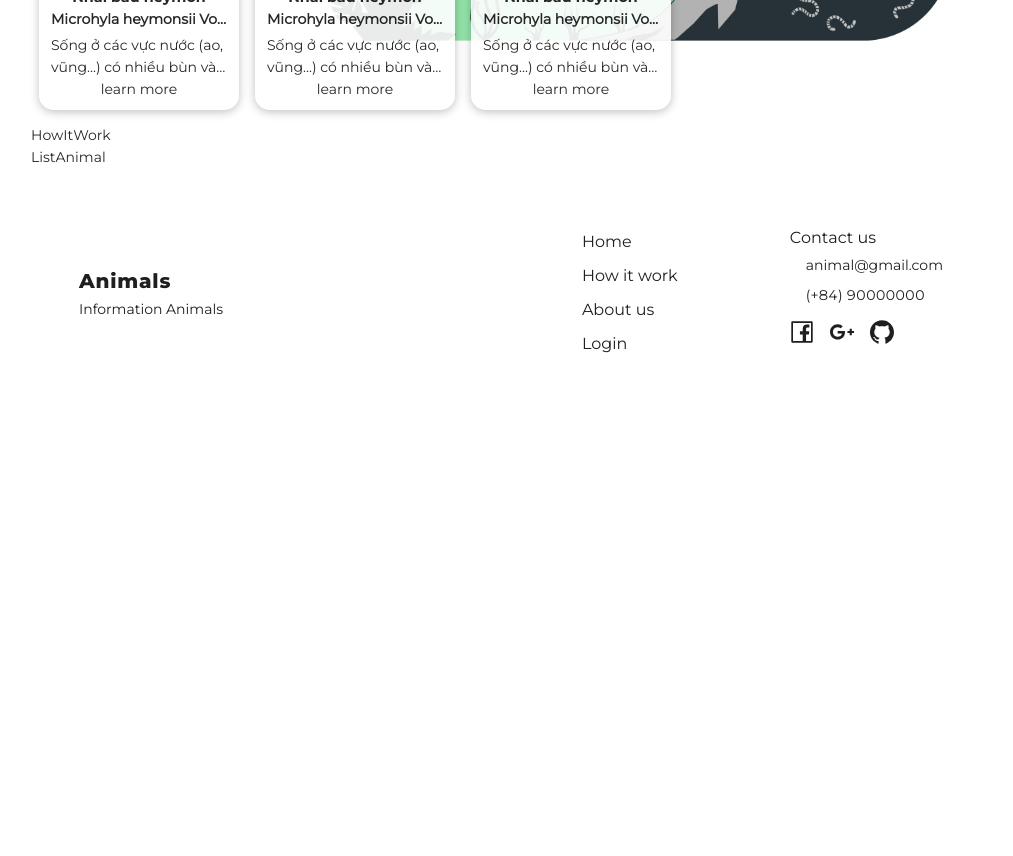
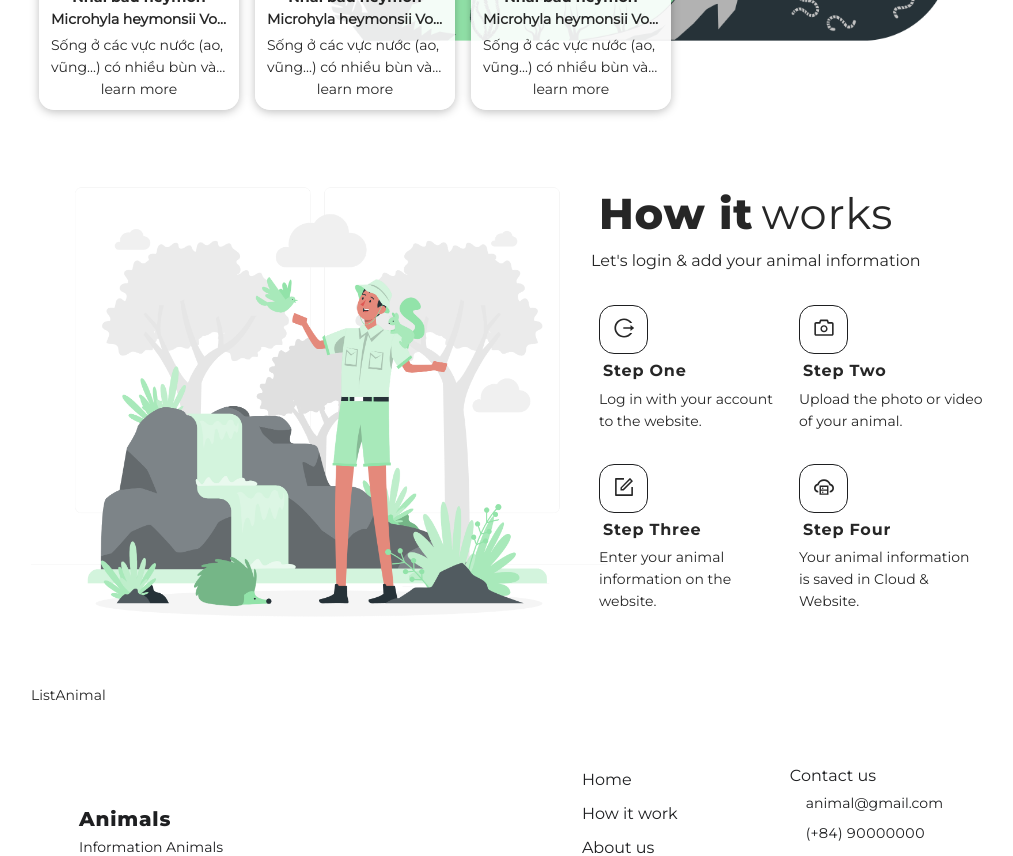
Before and after one commit to NahnDev/animal-dictionary, a React (Create React App) app: page /home in a window 1280 px wide. Shown: the part 520-1376 px from the top of the page, without its empty margins (129-1142 px from the left). Before the commit the page ends 938 px from the top, so only its background shows below. Built offline with nearby package versions, Linux system fonts and the light colour scheme.

Commit message:
Components How It Work in Home Pages

```diff
--- a/src/constants/content.ts
+++ b/src/constants/content.ts
@@ -3,6 +3,10 @@ import {
     GooglePlusOutlined,
     GithubOutlined,
     SearchOutlined,
+    LogoutOutlined,
+    CameraOutlined,
+    CloudServerOutlined,
+    FormOutlined,
 } from '@ant-design/icons'
 
 export const CONTENT_COMPONENT = {
@@ -49,4 +53,33 @@ export const CONTENT_HOME = {
             icon: SearchOutlined,
         },
     },
+
+    howitwork: {
+        title: 'How it',
+        descTitle: 'works',
+        desc: "Let's login & add your animal information",
+
+        listStep: [
+            {
+                icon: LogoutOutlined,
+                title: 'Step One',
+                desc: 'Log in with your account to the website.',
+            },
+            {
+                icon: CameraOutlined,
+                title: 'Step Two',
+                desc: 'Upload the photo or video of your animal.',
+            },
+            {
+                icon: FormOutlined,
+                title: 'Step Three',
+                desc: 'Enter your animal information on the website.',
+            },
+            {
+                icon: CloudServerOutlined,
+                title: 'Step Four',
+                desc: 'Your animal information is saved in Cloud & Website.',
+            },
+        ],
+    },
 }
--- a/src/pages/Home/components/howitwork.tsx
+++ b/src/pages/Home/components/howitwork.tsx
@@ -1,7 +1,44 @@
-type IProps = {}
+import { Col, Row } from 'antd'
+
+type IProps = {
+    className: string
+    content: any
+}
 
 function HowItWork(props: IProps) {
-    return <div>HowItWork</div>
+    const { className, content } = props
+    return (
+        <Row justify="end" align="middle" className={`${className}`}>
+            <Col xs={10}>
+                <Row>
+                    <span className={`${className}--title`}>{content.title}</span>
+                    <span className={`${className}--title-desc`}>{content.descTitle}</span>
+                </Row>
+                <Row>
+                    <span className={`${className}--desc`}>{content.desc}</span>
+                </Row>
+                <Row>
+                    {content.listStep.map((step: any, index: any) => {
+                        return (
+                            <Col xs={12} key={`step-${index}`} className={`${className}--item`}>
+                                <Row>
+                                    <span className={`${className}--item-icon`}>
+                                        <step.icon />
+                                    </span>
+                                </Row>
+                                <Row>
+                                    <span className={`${className}--item-title`}>{step.title}</span>
+                                </Row>
+                                <Row>
+                                    <span className={`${className}--item-desc`}>{step.desc}</span>
+                                </Row>
+                            </Col>
+                        )
+                    })}
+                </Row>
+            </Col>
+        </Row>
+    )
 }
 
 export default HowItWork
--- a/src/pages/Home/home.scss
+++ b/src/pages/Home/home.scss
@@ -94,4 +94,47 @@
             }
         }
     }
+
+    &__howitwork {
+        height: 35rem;
+        background-image: url(./../../assets/img/Nature-rafiki.png);
+        background-size: 60%;
+        background-repeat: no-repeat;
+
+        &--title {
+            margin-left: 0.5rem;
+            font-family: $MontserratExtraBold;
+            font-size: 2.7rem;
+            letter-spacing: 0.05rem;
+
+            &-desc {
+                margin-left: 0.5rem;
+                font-size: 2.7rem;
+                letter-spacing: 0.05rem;
+            }
+        }
+
+        &--desc {
+            font-size: 1rem;
+            margin-bottom: 1rem;
+        }
+
+        &--item {
+            padding: 1rem 0.5rem;
+
+            &-icon {
+                padding: 0.5rem 0.85rem;
+                font-size: 1.25rem;
+                border: 1px solid $color_eerie_black;
+                border-radius: 15px;
+            }
+
+            &-title {
+                margin: 0.25rem 0 0.25rem 0.25rem;
+                font-family: $MontserratBold;
+                letter-spacing: 0.05rem;
+                font-size: 1rem;
+            }
+        }
+    }
 }
--- a/src/pages/Home/index.tsx
+++ b/src/pages/Home/index.tsx
@@ -40,7 +40,7 @@ function Home(props: IProps) {
                         },
                     ]}
                 />
-                <HowItWork />
+                <HowItWork className={`${className}__howitwork`} content={content.howitwork} />
                 <ListAnimal />
             </Col>
         </Row>
--- a/src/pages/Login/login.scss
+++ b/src/pages/Login/login.scss
@@ -2,6 +2,8 @@
 @import '../../assets/style/colors';
 
 .login {
+    margin-top: 5.25rem;
+
     &__bg {
         width: 100%;
     }
```
